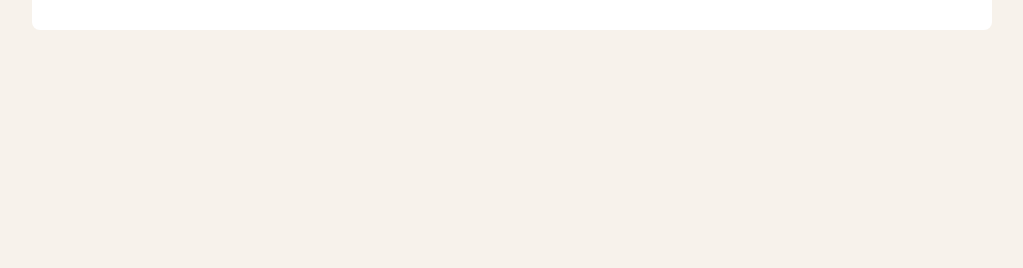
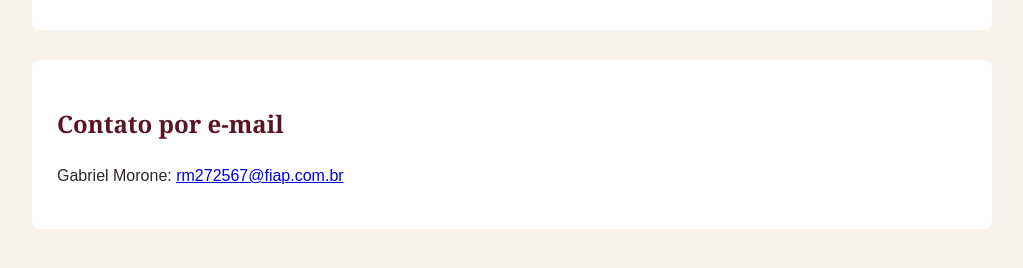
Before and after one commit to gabrielmorone75/checkpoint-front, a plain HTML site: page src/pages/contato.html in a window 1280 px wide. Shown: the part 854-1122 px from the top of the page, without its empty margins (128-1151 px from the left). Before the commit the page ends 944 px from the top, so only its background shows below. Drawn offline with Linux system fonts and the light colour scheme.

Commit message:
Adiciona e-mail de contato

```diff
--- a/src/pages/contato.html
+++ b/src/pages/contato.html
@@ -56,6 +56,16 @@
             >
 
         </section>
+        <section id="email-contato">
+    <h2>Contato por e-mail</h2>
+
+    <p>
+        Gabriel Morone:
+        <a href="mailto:rm272567@fiap.com.br">
+            rm272567@fiap.com.br
+        </a>
+    </p>
+</section>
 
     </main>
 
```
